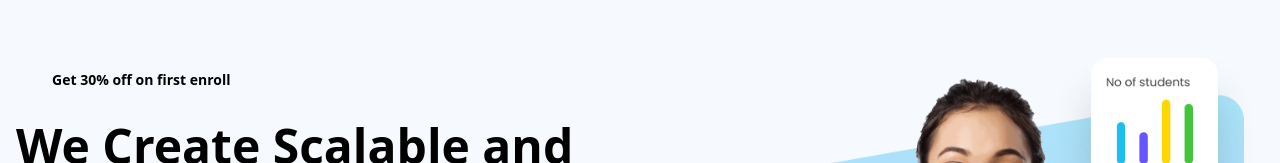
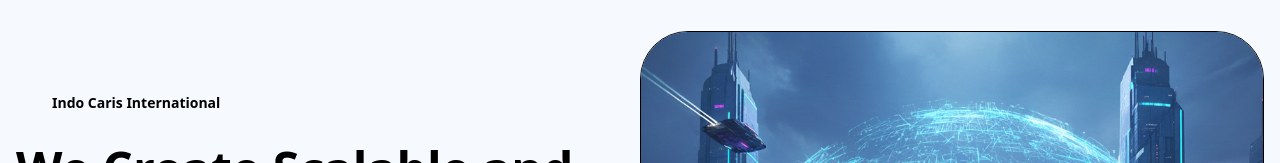
Before and after one commit to indocarisinternational/profile_caris, a React (Vite) app: page / in a window 1280 px wide. Shown: the part 129-292 px from the top of the page. Built offline with nearby package versions, Linux system fonts and the light colour scheme; no server answers; the database is empty; some icons are missing.

Commit message:
changes: - hero - footer - caris

```diff
--- a/src/components/Footer/Footer.tsx
+++ b/src/components/Footer/Footer.tsx
@@ -92,8 +92,8 @@ const Footer: React.FC = () => {
           <h4 className="text-black/50 text-sm text-center lg:text-start font-normal">
             @2021 Company. All Rights Reserved by{" "}
             <a
-              href="https://getnextjstemplates.com/"
-              target="_blank"
+              href="#"
+              // target="_blank"
               rel="noreferrer"
               className="hover:text-primary"
             >
--- a/src/components/Hero/Hero.jsx
+++ b/src/components/Hero/Hero.jsx
@@ -13,7 +13,7 @@ const Hero = () => {
                 className="text-success text-xl inline-block me-2"
               />
               <p className="text-success text-sm font-semibold text-center lg:text-start">
-                Get 30% off on first enroll
+                Indo Caris International
               </p>
             </div>
 
@@ -72,14 +72,24 @@ const Hero = () => {
           </div>
 
           {/* Kanan */}
-          <div className="col-span-6 flex justify-center">
+          {/* <div className="col-span-6 flex justify-center">
             <img
-              src="/banner/mahila.png"
+              src="/banner/caris.png"
               alt="nothing"
               width={1000}
               height={805}
             />
+          </div> */}
+          <div className="col-span-6 flex justify-center">
+            <img
+              src="/banner/caris.png"
+              alt="nothing"
+              width={805}
+              height={805}
+              className="rounded-[48px] border border-black"
+            />
           </div>
+
         </div>
       </div>
     </section>
```
Also changed, not shown: public/banner/caris.png (added).
